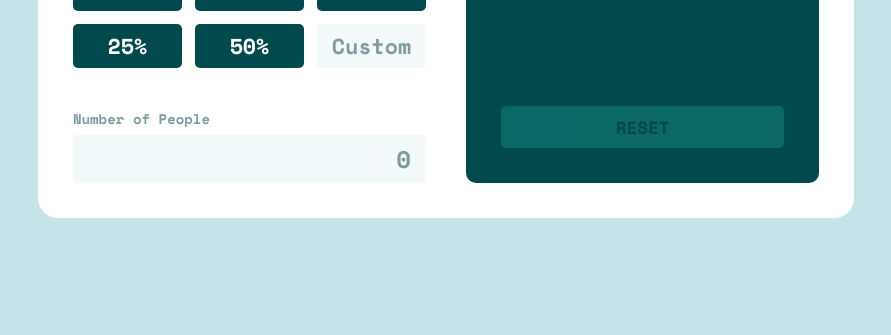
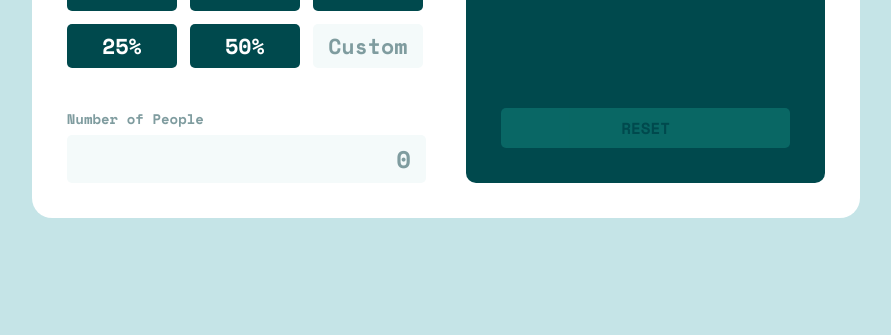
Before and after one commit to BrandenDaniel/splitter, a plain HTML site: page index.html in a window 1280 px wide. Shown: the part 465-800 px from the top of the page, without its empty margins (194-1085 px from the left). Drawn offline with nearby package versions, Linux system fonts and the light colour scheme.

Commit message:
style progress

```diff
--- a/index.html
+++ b/index.html
@@ -45,7 +45,7 @@
                 <button>15%</button>
                 <button>25%</button>
                 <button>50%</button>
-                <button>Custom</button>
+                <input type="text" placeholder="Custom" />
               </div>
             </div>
 
--- a/styles.css
+++ b/styles.css
@@ -66,6 +66,15 @@ main {
   text-align: right;
   font-size: 24px;
   color: var(--body-color);
+  border-radius: 5px;
+}
+
+.splitter__inputs input:focus-visible,
+.splitter__inputs input:focus-within,
+.splitter__inputs input:focus {
+  border-color: var(--strong-cyan);
+  outline-color: var(--strong-cyan);
+  transition: none;
 }
 
 .splitter__inputs input::placeholder {
@@ -85,13 +94,14 @@ input[type="number"] {
 
 .splitter__tip-amount-btns {
   display: grid;
-  grid-template-columns: repeat(3, 1fr);
+  grid-template-columns: repeat(3, 110px);
   gap: 13px;
 }
 
-.splitter__tip-amount-btns button {
+.splitter__tip-amount-btns button,
+.splitter__tip-amount-btns input {
   border: none;
-  padding: 6px 10px;
+  padding: 6px;
   border-radius: 5px;
   font-size: 1.35rem;
   background-color: var(--body-color);
@@ -99,14 +109,15 @@ input[type="number"] {
   transition: 0.15s ease-in-out;
 }
 
-.splitter__tip-amount-btns button:last-child {
-  color: var(--body-color-light);
+.splitter__tip-amount-btns input {
+  text-align: center;
   background: hsl(189, 41%, 97%);
+  color: var(--body-color);
 }
 
 button:hover {
   cursor: pointer;
-  background: var(--strong-cyan) !important;
+  background: hsl(185, 41%, 84%) !important;
   color: var(--body-color) !important;
 }
 
@@ -127,7 +138,7 @@ button:hover {
 
 .splitter__result p {
   color: #fff;
-  font-size: 14px;
+  font-size: 15px;
 }
 
 .splitter__result p span {
@@ -155,11 +166,17 @@ button:hover {
   background: var(--strong-cyan);
   padding: 8px 0;
   border-radius: 5px;
-  font-size: 1.1rem;
+  font-size: 1rem;
   color: var(--body-color);
+  transition: 0.15s ease-in-out;
+}
+
+.splitter__result button:hover {
+  background: hsl(184, 14%, 56%);
 }
 
 .splitter__result button:disabled {
   opacity: 0.25;
   cursor: default;
+  pointer-events: none;
 }
```
